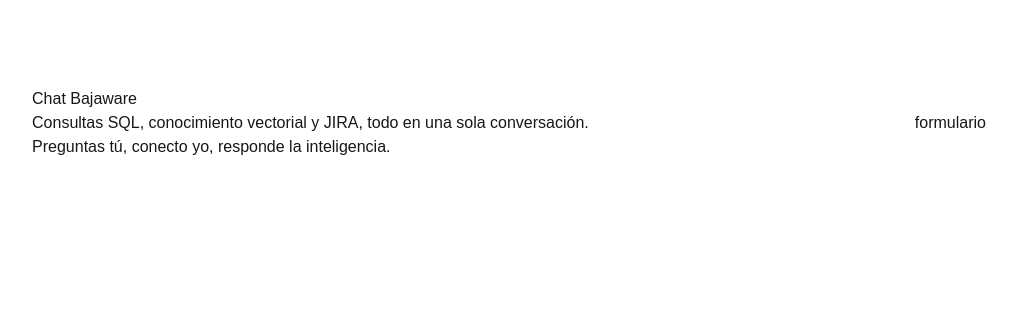
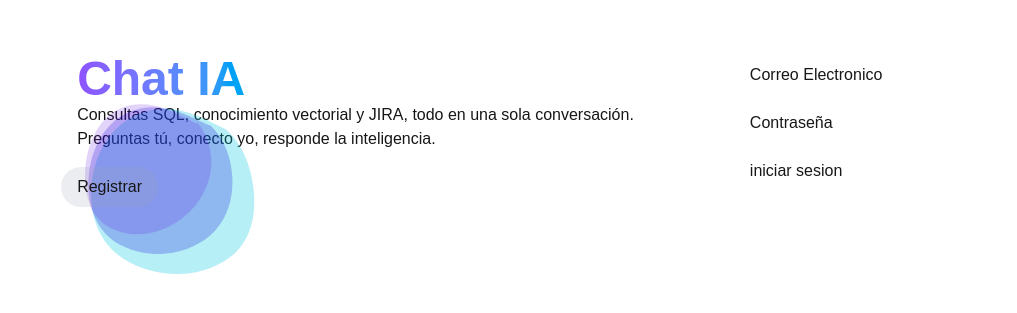
Before and after one commit to Nirmat4/chat-ia, a Next.js app: page /login in a window 1280 px wide. Shown: the part 277-590 px from the top of the page, without its empty margins (131-1148 px from the left). Built offline with nearby package versions, Linux system fonts and the light colour scheme; no server answers.

Commit message:
fix: update login page

```diff
--- a/src/app/login/page.tsx
+++ b/src/app/login/page.tsx
@@ -1,17 +1,13 @@
+import React from "react";
+import DescripstionCard from "./components/descriptionCard";
+import FormCard from "./components/formCard";
+
 export default function LoginPage() {
   return (
-    <div className="w-screen h-screen flex flex-col justify-center">
-      <div className="flex flex-row justify-around items-center">
-        <div>
-          <p>Chat Bajaware</p>
-          <p>
-            Consultas SQL, conocimiento vectorial y JIRA, todo en una sola
-            conversación.
-            <br />
-            Preguntas tú, conecto yo, responde la inteligencia.
-          </p>
-        </div>
-        <div>formulario</div>
+    <div className="w-screen h-screen flex flex-col justify-center items-center">
+      <div className="flex flex-row w-fit gap-[100px] p-10 rpund items-center">
+        <DescripstionCard/>
+        <FormCard/>
       </div>
     </div>
   );
```
